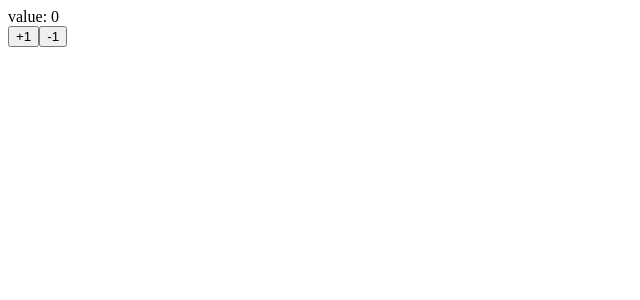
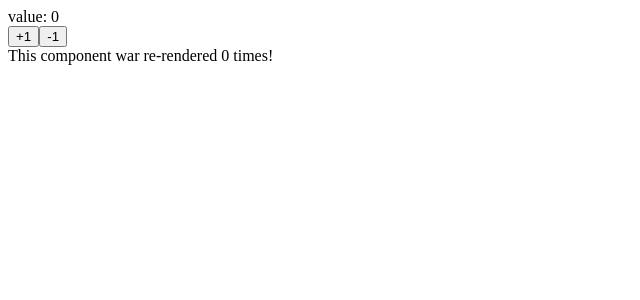
Before and after one commit to hoshico/my-first-react-app-in-typescript, a React (Create React App) app: page / in a window 1280 px wide. Shown: the top 300 px of the page, without its empty margins (0-640 px from the left). Built offline with nearby package versions, Linux system fonts and the light colour scheme; the HTML template or start-up script is replaced by a standard one.

Commit message:
add useRef

```diff
--- a/src/Counter.tsx
+++ b/src/Counter.tsx
@@ -1,4 +1,5 @@
-import React, { useState } from 'react';
+import React, { useEffect, useRef, useState } from 'react';
+
 
 const Counter: React.FC<{}> = () => {
   const initialValue: any = 0;
@@ -10,11 +11,19 @@ const Counter: React.FC<{}> = () => {
   const decrement = () => {
     setValue(value => value - 1 )
   };
+
+
+  const renderTimes = useRef<number>(0);
+  useEffect(() => {
+    renderTimes.current = renderTimes.current + 1;
+  });
+
   return (
     <>
       <div>value: {value}</div>
       <button onClick={increment}>+1</button>
       <button onClick={decrement}>-1</button>
+      <div>This component war re-rendered {renderTimes.current} times!</div>
     </>
   );
 };
```
